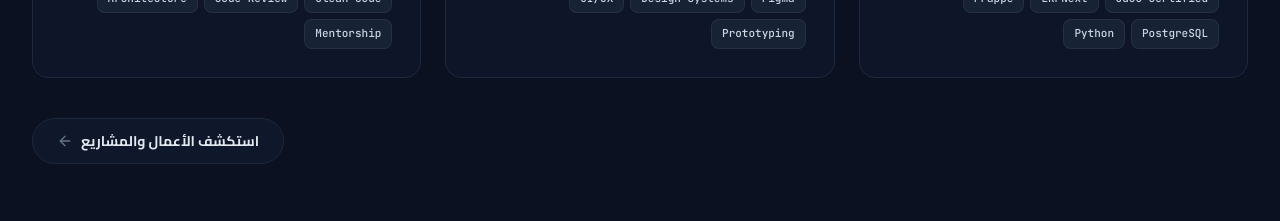
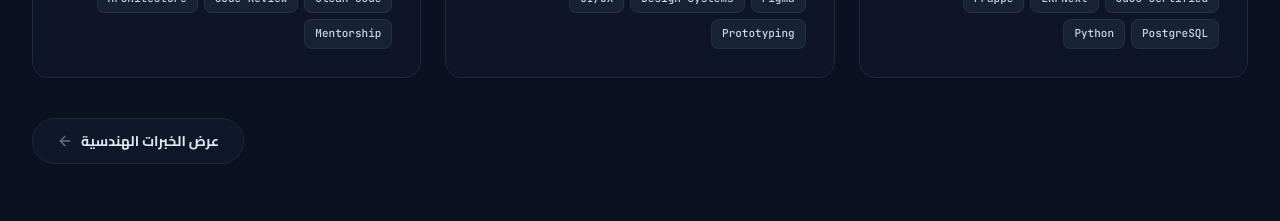
Before and after one commit to Mohammed-Aljazzar/portfolio, a Next.js app: page / in a window 1280 px wide. Shown: the part 2400-2621 px from the top of the page. Built offline with nearby package versions, Linux system fonts and the light colour scheme.

Commit message:
feat(services): replace projects button with view engineering experience button linked to /experience

```diff
--- a/src/app/page.tsx
+++ b/src/app/page.tsx
@@ -784,10 +784,10 @@ export default function HomePage() {
         {/* Bottom CTA Button Aligned to Left in RTL (End of line) */}
         <div className="flex justify-end mt-8 sm:mt-10">
           <Link
-            href="/projects"
+            href="/experience"
             className="inline-flex items-center gap-2 px-6 py-3 rounded-full bg-white dark:bg-slate-900 border border-slate-200/90 dark:border-slate-800 text-slate-800 dark:text-slate-200 text-xs sm:text-sm font-bold shadow-xs hover:border-teal-500 hover:text-teal-600 dark:hover:text-teal-400 hover:shadow-md transition-all group"
           >
-            <span>{language === "ar" ? "استكشف الأعمال والمشاريع" : "Explore Projects & Case Studies"}</span>
+            <span>{language === "ar" ? "عرض الخبرات الهندسية" : "View Engineering Experience"}</span>
             <ArrowLeft className="w-4 h-4 rtl:rotate-0 ltr:rotate-180 text-slate-500 group-hover:text-teal-600 dark:group-hover:text-teal-400 group-hover:-translate-x-1 ltr:group-hover:translate-x-1 transition-all" />
           </Link>
         </div>
```
